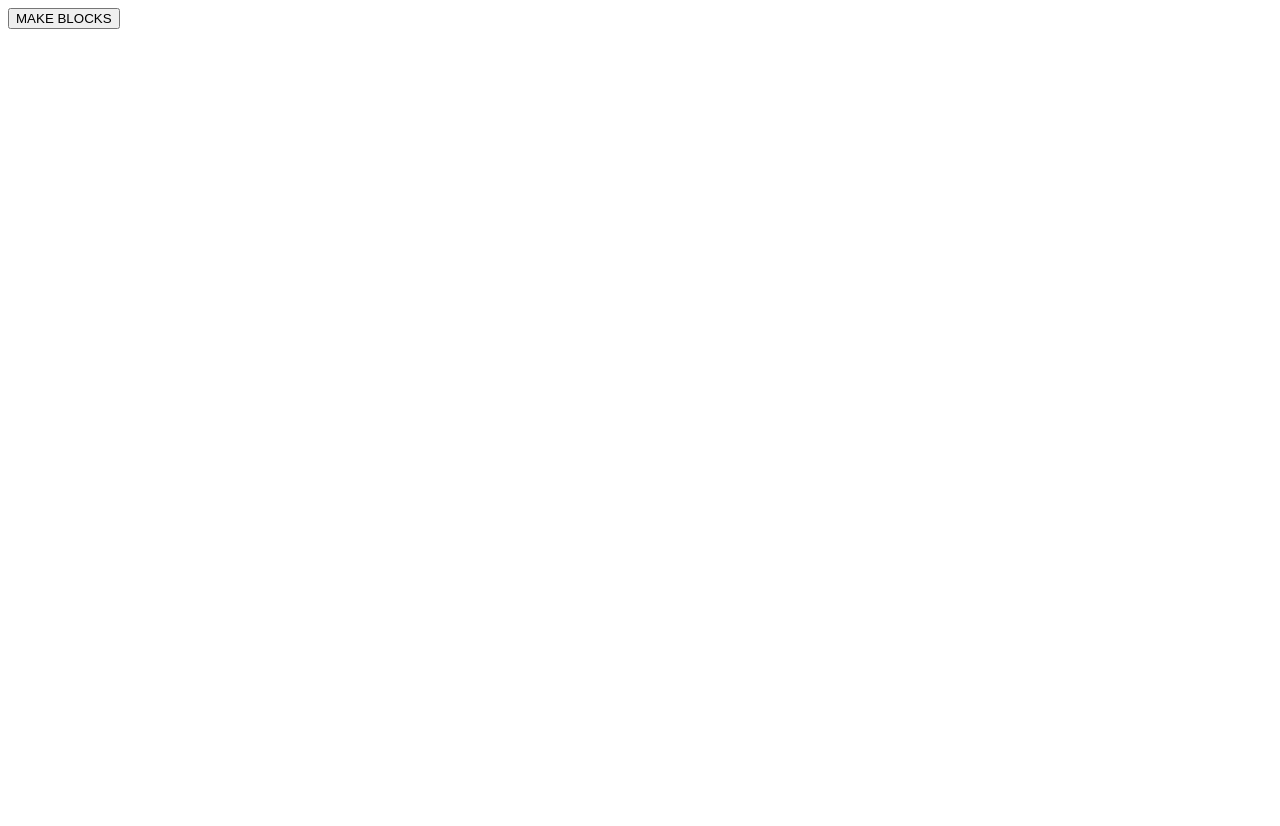
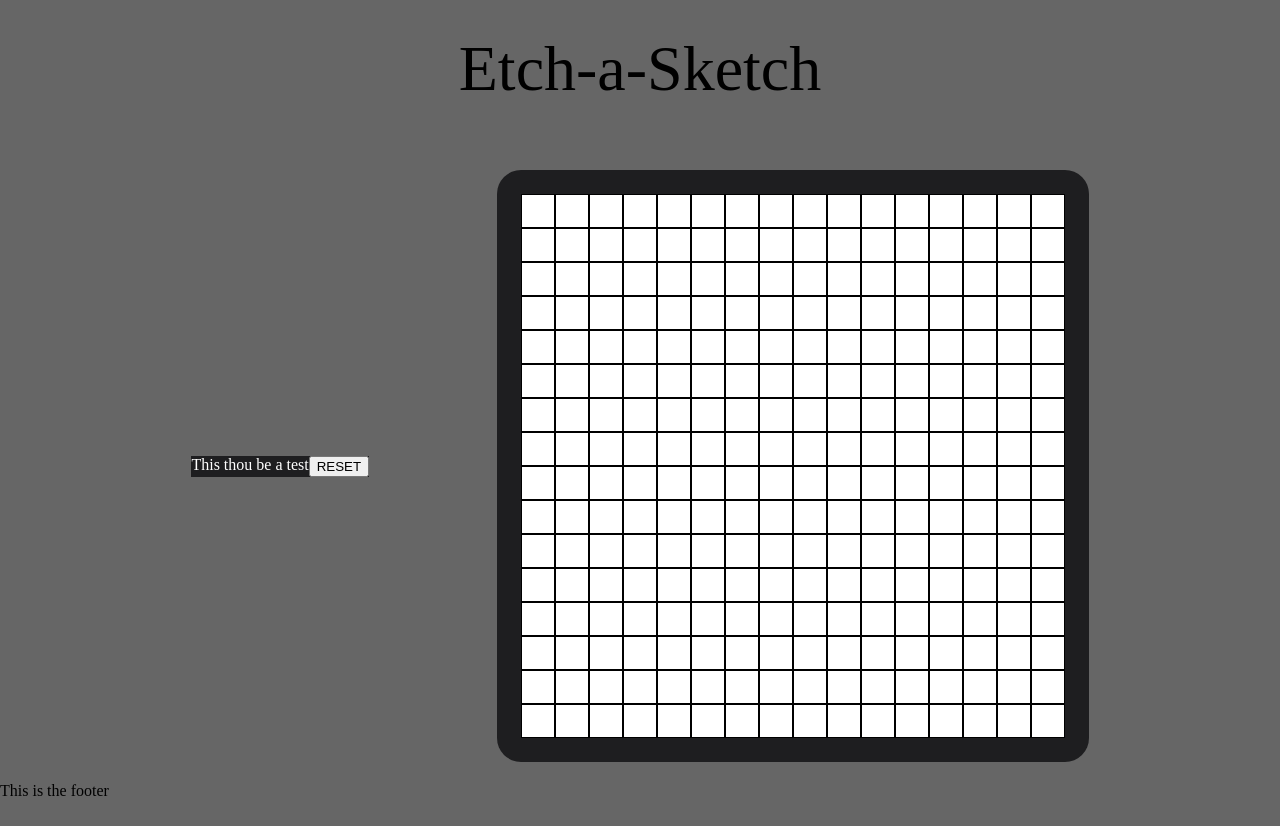
Before and after one commit to RiezeSWE/etch-a-sketch, a plain HTML site: page index.html in a window 1280 px wide. Before the commit the page ends 800 px from the top, so only its background shows below. Drawn offline with Linux system fonts and the light colour scheme.

Commit message:
Add grid

```diff
--- a/index.html
+++ b/index.html
@@ -4,14 +4,24 @@
     <meta charset="utf-8">
     <title>Etch-a-Sketch</title>
     <link rel="stylesheet" href="./style.css">
-    <script src="./script.js"></script>
 </head>
 <body>
-    <div>
-        <div class="gridContainer"></div>
+    <div class="headerContainer">
+        <div class="header">Etch-a-Sketch</div>
     </div>
-    <div>
-        <button onclick="makeGrid();">MAKE BLOCKS</button>
+    <div class="mainContainer">
+        <div class = menuContainer>
+            <div class="menuTest">This thou be a test</div>
+            <button class ="reset" onclick="resetGrid();">RESET</button>
+        </div>
+        <div class = "gridContainer">
+            <div class="grid"></div></div>
+    </div>
+    <div class="footerContainer">
+        <div class="footer">This is the footer</div>
     </div>
 </body>
+
+    <script src="./script.js"></script>
+
 </html>
--- a/script.js
+++ b/script.js
@@ -1,12 +1,26 @@
+//function to create the grid, embedded to body to invoke it on load of webpage
 function makeGrid() {
-    for (let i = 0; i < 8; i++) {
+    //creates the amount of rows
+    for (let i = 0; i < 16; i++) {
         let row = document.createElement('div');
         row.className = "row";
-        for (let j = 0; j < 8; j++) {
+        //creates the amount of boxes per row
+        for (let j = 0; j < 16; j++) {
             let box = document.createElement('div');
             box.className = "box";
             row.appendChild(box);
         };
-        document.querySelector('.gridContainer').appendChild(row);
+        document.querySelector('.grid').appendChild(row);
     };
 };
+
+makeGrid();
+
+const boxes = document.querySelectorAll('.box');
+// console.log(boxes)
+
+//clears the grid, and then resets it with a new grid
+function resetGrid() {
+    document.querySelector('.grid').innerHTML = " ";
+    makeGrid();
+}
--- a/style.css
+++ b/style.css
@@ -1,8 +1,45 @@
+body {
+    background-color: #666;
+    margin: 0;
+}
+
+.headerContainer{
+    margin: 2em
+}
+
+.header {
+    text-align: center;
+    font-size: 4em;
+}
+
+.mainContainer {
+    display: flex;
+    justify-content: space-evenly;
+    /* justify-content: space-between; used later when appropriate margins/padding is provided */
+    align-items: center;
+    margin: 4em;
+}
+
+.menuContainer {
+    display: flex;
+    background-color: rgb(30, 30, 32);
+    color: white;
+}
+
+.gridContainer {
+    display: flex;
+    justify-content: center;
+    align-items: center;
+    padding: 1.5em;
+    background-color: rgb(30, 30, 32);
+    border-radius: 1.5em;
+}
+
 .box {
-    background: #9E9E9E;
+    background: #ffffff;
     border: black 1px solid;
-    width: 180px;
-    height: 180px;
+    width: 32px;
+    height: 32px;
     margin: 0 auto;
     margin-top: 0;
     cursor: pointer;
@@ -12,6 +49,10 @@
 
 .row {
     display: block;
-    float:left;
     width:100%;
 }
+
+.footerContainer {
+    position: absolute;
+    bottom: 0;
+}
```
